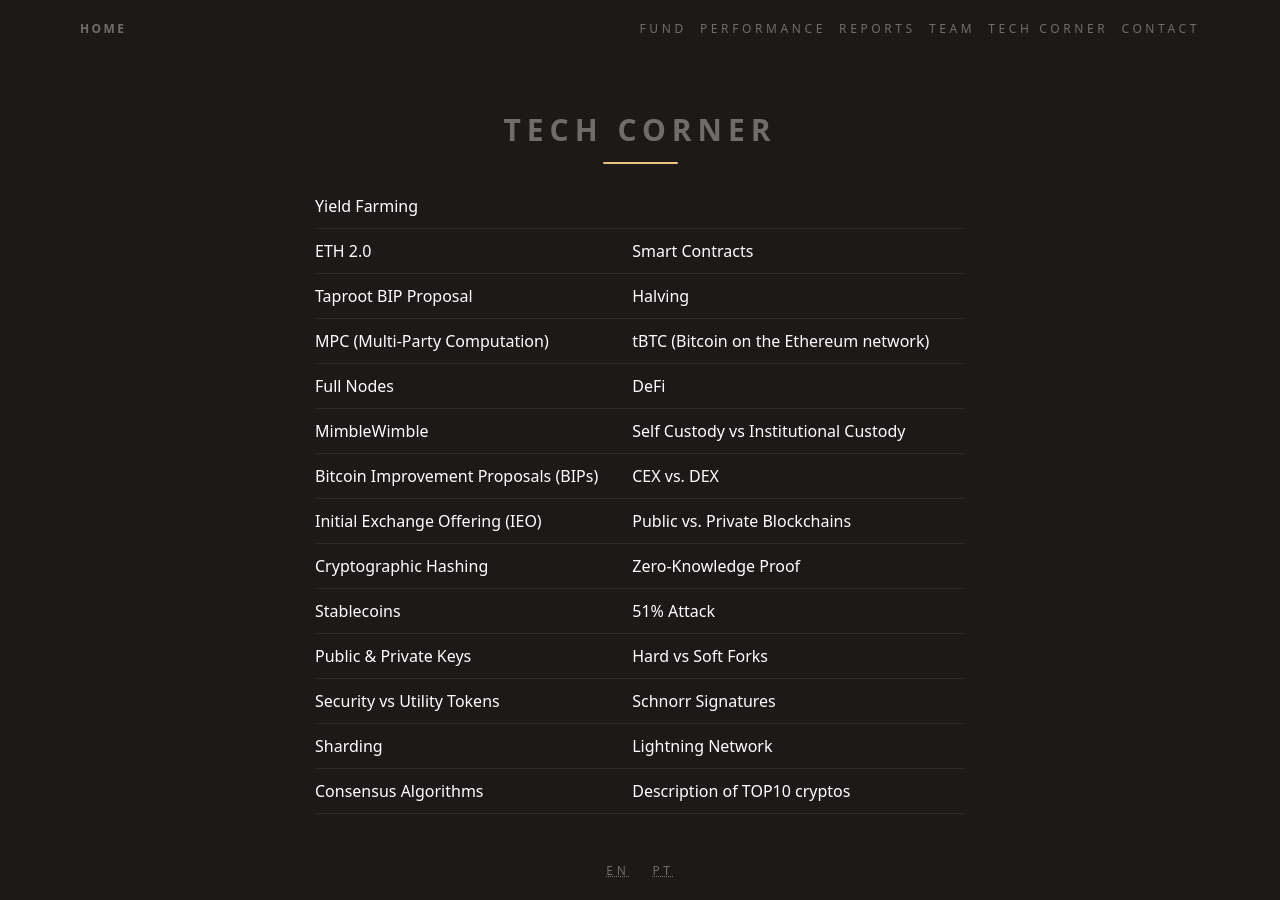
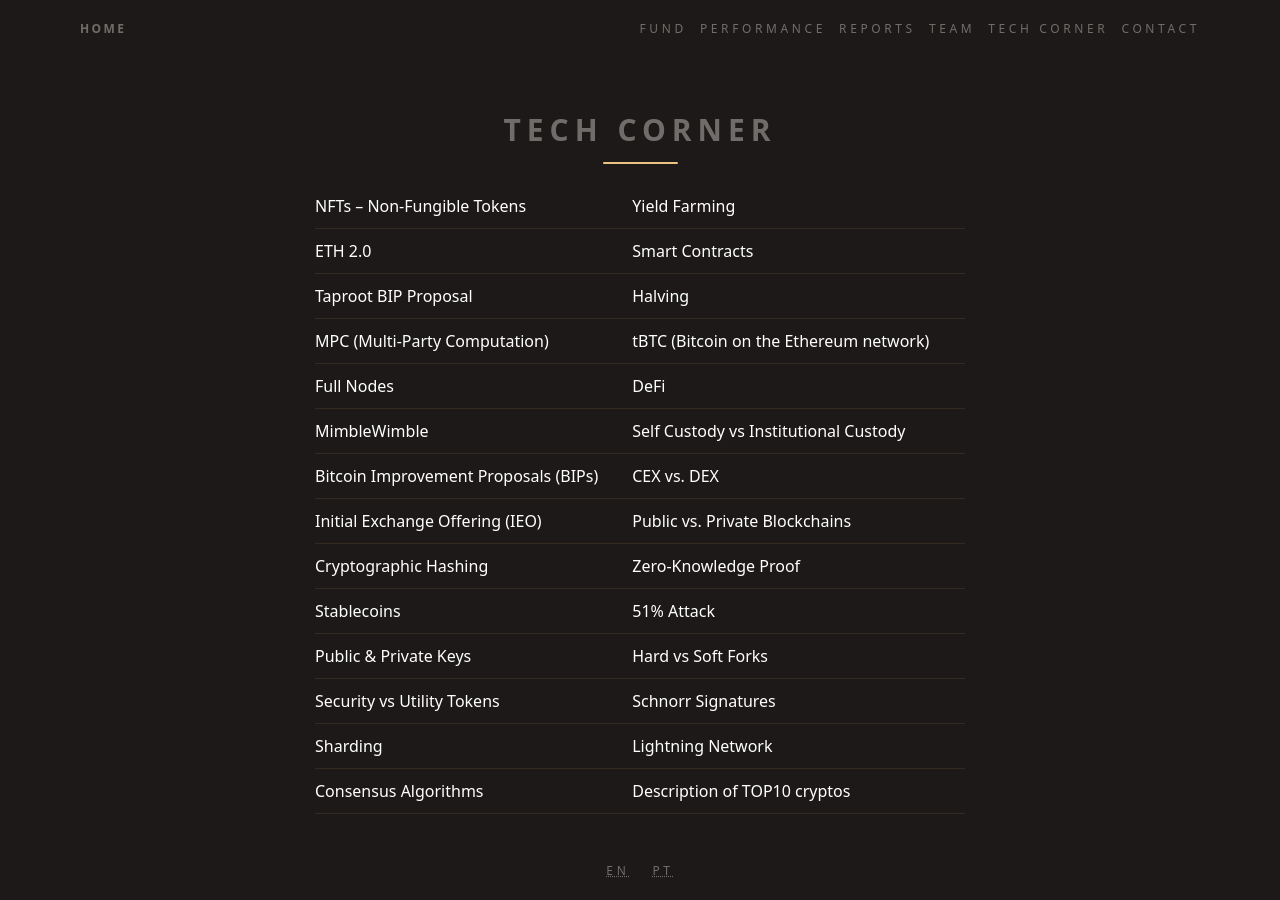
Before and after one commit to ateliedetemas/blpcrypto, a Jekyll site: the page built from _pages/en/tech-corner.md, in a window 1280 px wide. Built offline with Jekyll 4.4.1, drawn with Linux system fonts in a browser that asks for light colours.

Commit message:
Update tech-corner.md

```diff
--- a/_pages/en/tech-corner.md
+++ b/_pages/en/tech-corner.md
@@ -4,7 +4,7 @@ layout: page
 title: Tech Corner
 permalink: "/en/tech-corner/"
 ---
-[Yield Farming]({{ "/assets/documents/tech-corner/2020/07.pdf" }}) |
+|[NFTs – Non-Fungible Tokens]({{ '/assets/documents/NFT.PDF' }}) | [Yield Farming]({{ "/assets/documents/tech-corner/2020/07.pdf" }})
 [ETH 2.0]({{ "/assets/documents/tech-corner/2020/03.pdf" }}) |  [Smart Contracts]({{ "/assets/documents/tech-corner/2020/04.pdf" }})
 [Taproot BIP Proposal]({{ "/assets/documents/tech-corner/2020/01.pdf" }}) |  [Halving]({{ "/assets/documents/tech-corner/2020/02.pdf" }})
 [MPC (Multi-Party Computation)]({{ "/assets/documents/tech-corner/2019/11.pdf" }}) | [tBTC (Bitcoin on the Ethereum network)]({{ "/assets/documents/tech-corner/2019/12.pdf" }})
```
